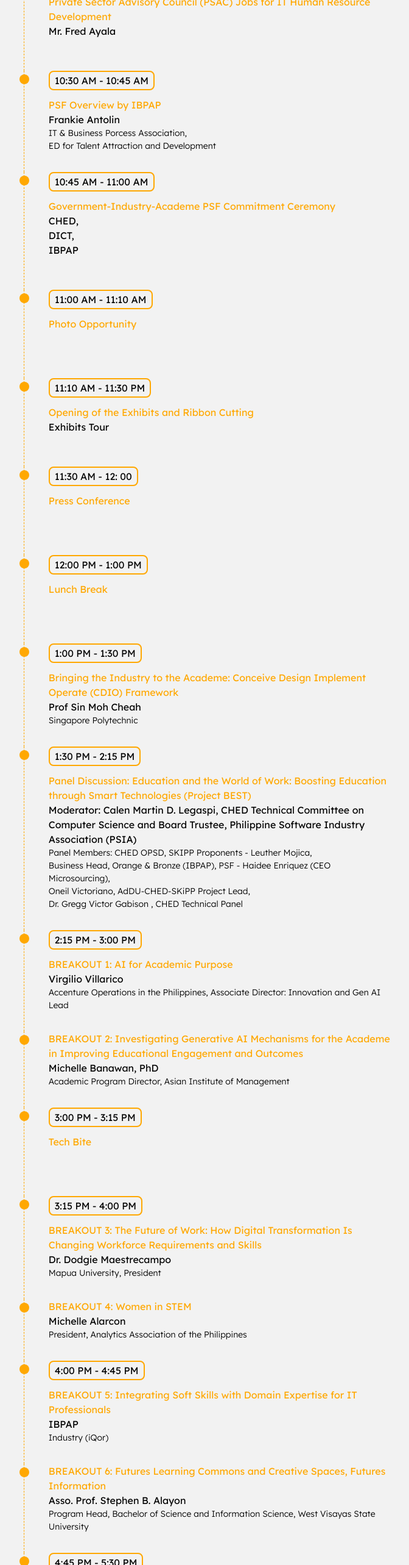
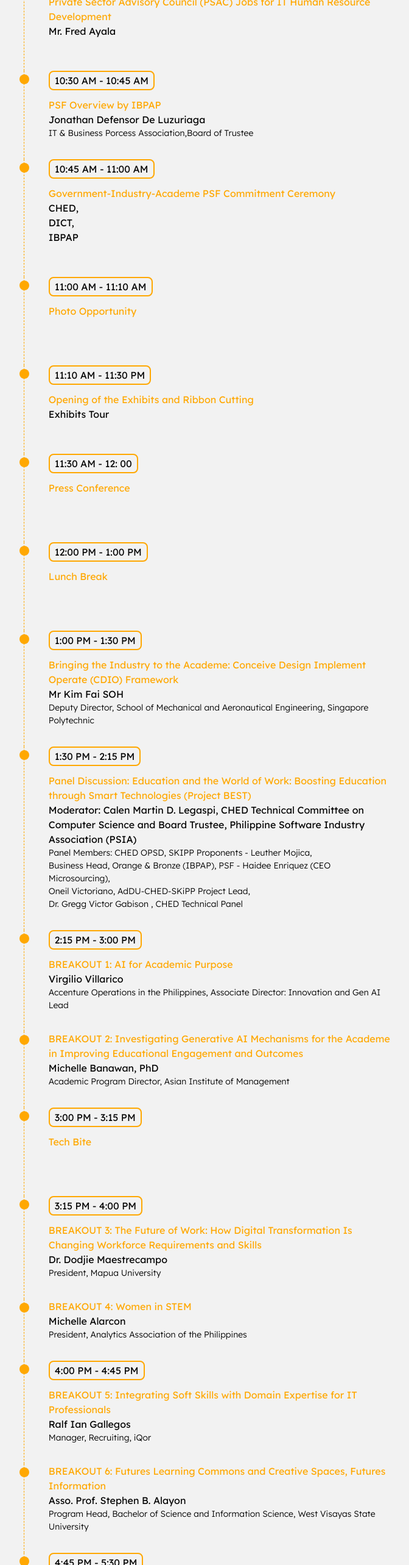
Before and after one commit to Samshh/CHEDx-Website, a React (Vite) app: page / in a window 1280 px wide. Shown: the part 4250-6816 px from the top of the page at 61% size, without its empty margins (303-975 px from the left). Built offline with nearby package versions, Linux system fonts and the light colour scheme.

Commit message:
EDIT: programme typo

```diff
--- a/src/pages/landing/components/MappedTimeline.tsx
+++ b/src/pages/landing/components/MappedTimeline.tsx
@@ -58,8 +58,8 @@ const timeline: Timeline = {
     {
       time: "10:30 AM - 10:45 AM",
       segment: "PSF Overview by IBPAP",
-      title: "Frankie Antolin",
-      subtitle: "IT & Business Porcess Association, \nED for Talent Attraction and Development",
+      title: "Jonathan Defensor De Luzuriaga",
+      subtitle: "IT & Business Porcess Association,Board of Trustee",
     },
     {
       time: "10:45 AM - 11:00 AM",
@@ -94,8 +94,8 @@ const timeline: Timeline = {
     {
       time: "1:00 PM - 1:30 PM",
       segment: "Bringing the Industry to the Academe: Conceive Design Implement Operate (CDIO) Framework",
-      title: "Prof Sin Moh Cheah",
-      subtitle: "Singapore Polytechnic",
+      title: "Mr Kim Fai SOH",
+      subtitle: "Deputy  Director, School of Mechanical and  Aeronautical Engineering, Singapore Polytechnic",
     },
     {
       time: "1:30 PM - 2:15 PM",
@@ -129,8 +129,8 @@ const timeline: Timeline = {
       time: "3:15 PM - 4:00 PM",
       segment:
         "BREAKOUT 3: The Future of Work: How Digital Transformation Is Changing Workforce Requirements and Skills",
-      title: "Dr. Dodgie Maestrecampo",
-      subtitle: "Mapua University, President",
+      title: "Dr. Dodjie Maestrecampo",
+      subtitle: "President, Mapua University",
     },
     {
       time: "",
@@ -141,8 +141,8 @@ const timeline: Timeline = {
     {
       time: "4:00 PM - 4:45 PM",
       segment: "BREAKOUT 5: Integrating Soft Skills with Domain Expertise for IT Professionals",
-      title: "IBPAP",
-      subtitle: "Industry (iQor)",
+      title: "Ralf Ian Gallegos",
+      subtitle: "Manager, Recruiting, iQor",
     },
     {
       time: "",
@@ -152,8 +152,7 @@ const timeline: Timeline = {
     },
     {
       time: "4:45 PM - 5:30 PM",
-      segment:
-        "BREAKOUT 7: Creating Seamless Pathways for Higher Education: Certifications and Microcredentials",
+      segment: "BREAKOUT 7: Creating Seamless Pathways for Higher Education: Certifications and Microcredentials",
       title: "Ms. Yean Feng Yue",
       subtitle: "IBM Corporate Social Responsibility Leader - APAC",
     },
@@ -218,8 +217,7 @@ const MappedTimeline = () => {
                   <p>{formatText(event.subtitle)}</p>
                 </div>
               </div>
-              {dayIndex === days.length - 1 &&
-                eventIndex === timeline[day].length - 1 && (
+              {dayIndex === days.length - 1 && eventIndex === timeline[day].length - 1 && (
                 <Button
                   onClick={() => navigate("/programme")}
                   className="absolute -bottom-2 md:-bottom-3 bg-yellow text-white flex flex-row"
@@ -228,8 +226,7 @@ const MappedTimeline = () => {
                 </Button>
               )}
             </div>
-            {dayIndex === days.length - 1 &&
-              eventIndex === timeline[day].length - 1 && (
+            {dayIndex === days.length - 1 && eventIndex === timeline[day].length - 1 && (
               <div className="absolute -ml-1.5 bottom-0 h-4 w-4 rounded-full bg-yellow -left-[1px]"></div>
             )}
           </div>
--- a/src/pages/programme/components/MappedTimeline.tsx
+++ b/src/pages/programme/components/MappedTimeline.tsx
@@ -124,7 +124,7 @@ const timeline: Timeline = {
       time: "3:15 PM - 4:00 PM",
       segment:
         "BREAKOUT 3: The Future of Work: How Digital Transformation Is Changing Workforce Requirements and Skills",
-      title: "Dr. Dodgie Maestrecampo",
+      title: "Dr. Dodjie Maestrecampo",
       subtitle: "President, Mapua University",
     },
     {
```
Lines whose indentation alone changed are shown as unchanged.
